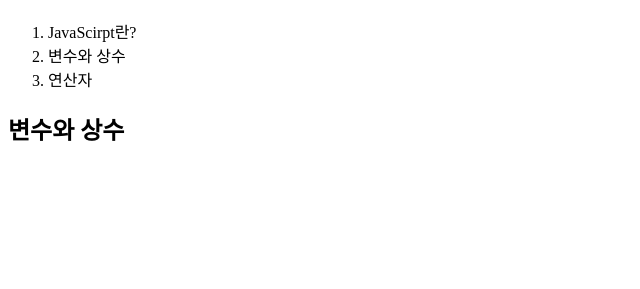
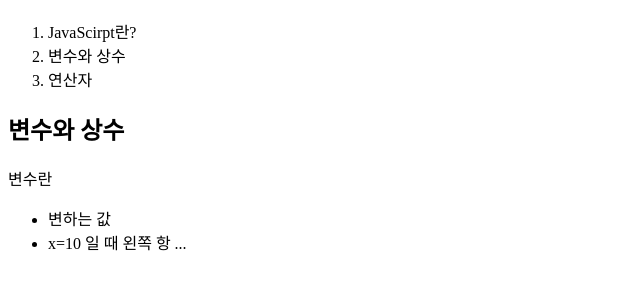
Before and after one commit to So-EunPark/html_Training, a plain HTML site: page index.html in a window 1280 px wide. Shown: the part 61-350 px from the top of the page, without its empty margins (0-640 px from the left). Drawn offline with Linux system fonts and the light colour scheme.

Commit message:
html 실습2
Sementic web

```diff
--- a/index.html
+++ b/index.html
@@ -6,12 +6,24 @@
     <title>Document</title>
   </head>
   <body>
+    <header>
       <h1>JavaScirpt</h1>
+    </header>
+
+    <nav>
       <ol>
         <li>JavaScirpt란?</li>
         <li>변수와 상수</li>
         <li>연산자</li>
       </ol>
+    </nav>
+    <article>
       <h2>변수와 상수</h2>
+      변수란
+      <ul>
+        <li>변하는 값</li>
+        <li>x=10 일 때 왼쪽 항 ...</li>
+      </ul>
+    </article>
   </body>
 </html>
```
Lines whose indentation alone changed are shown as unchanged.
